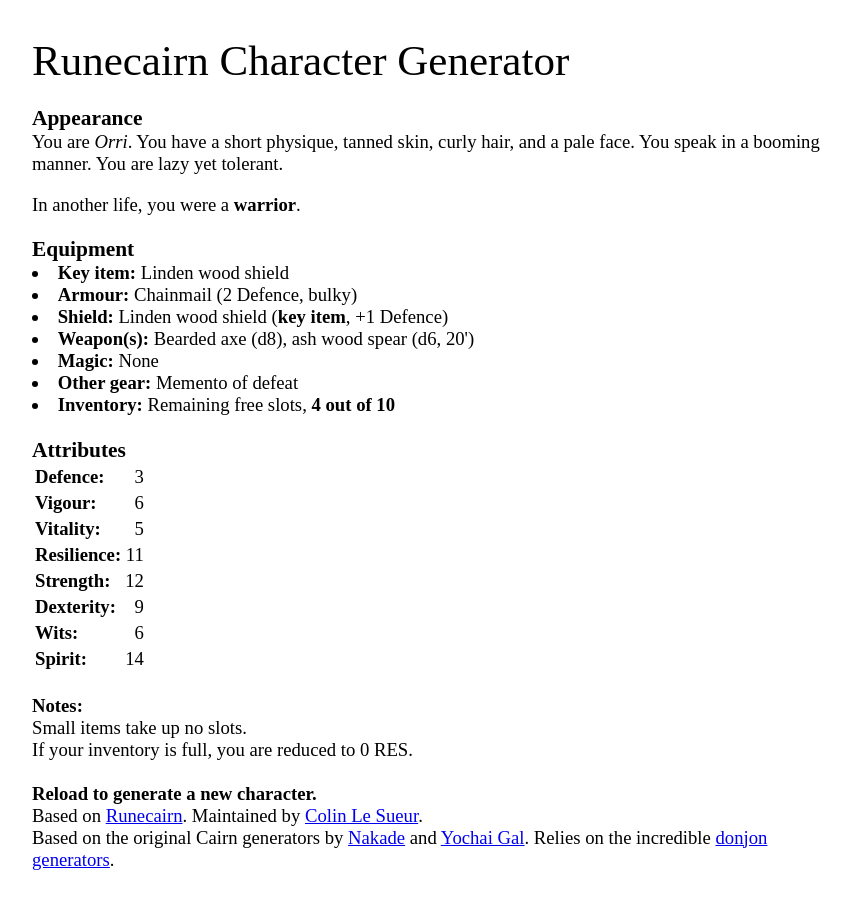
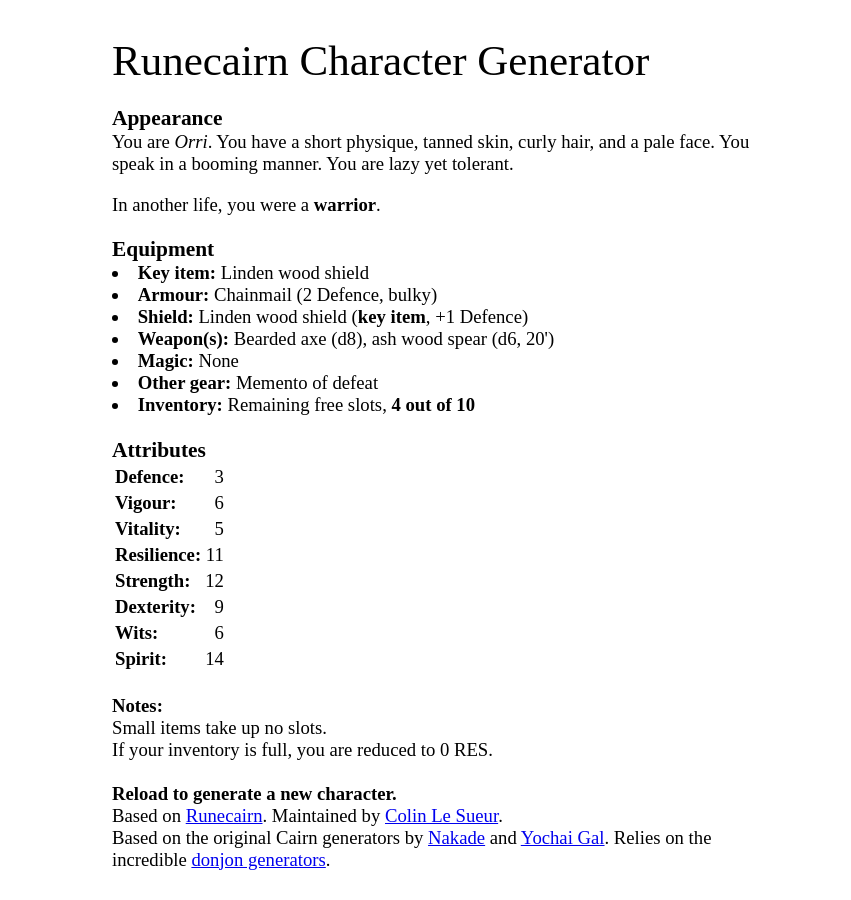
Before and after one commit to byodinsbeardrpg/byodinsbeardrpg.github.io, a Jekyll site: the page generator/index.html, which Jekyll copies as it is, in a window 1280 px wide. Shown: the whole page, without its empty margins (208-1059 px from the left). Built offline with Jekyll 4.4.1, drawn with Linux system fonts in a browser that asks for light colours; some web fonts are replaced.

Commit message:
Update index.html

```diff
--- a/generator/index.html
+++ b/generator/index.html
@@ -14,7 +14,7 @@
       a:hover {color: #32b865}
 	  h2 {margin-bottom: 0em; font-family: BlackBeard,black-beard; font-size: 250%; font-weight: 400; font-size: calc(16px + 3vh);}
       h3 {margin-bottom: 0em; font-weight: 700; font-family: Futura PT,futura-pt; font-size: calc(16px + 0.6vh);}
-      body {width: 800px; margin: auto; font-family: Minion Pro,minion-pro; font-weight: 400; font-size: calc(16px + 0.3vh);overflow-wrap: normal}
+      body {width: 800px; margin: auto; font-family: Minion Pro,minion-pro; font-weight: 400; font-size: calc(16px + 0.3vh);max-width: 640px}
     </style>
      <script type="text/javascript" src="js/generator.js"></script>
     <script type="text/javascript" src="js/runecairn_data.js"></script>
```
